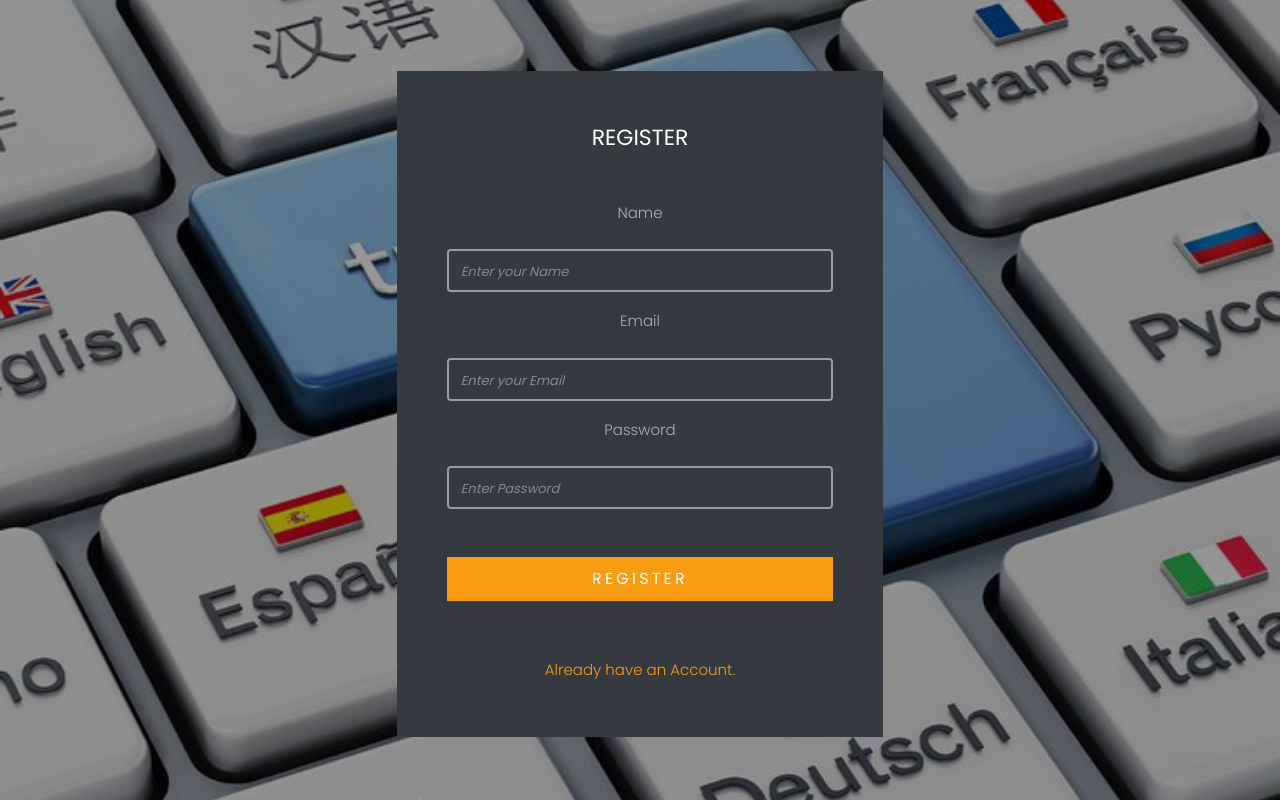
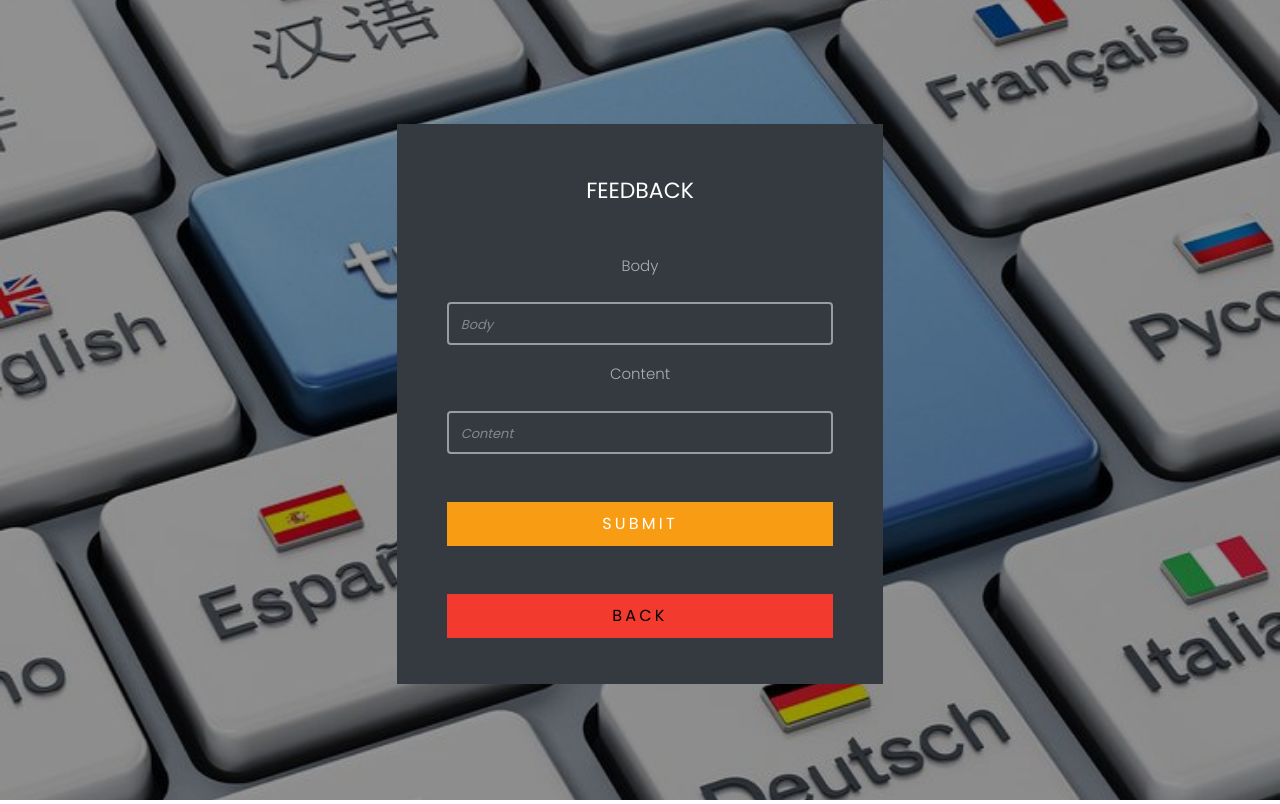
Before and after one commit to AromalShaji/GoogleTransilatior, a Django app: template GoogleTrans/templates/feedback.html in a window 1280 px wide. Run offline with Django 5.2, Linux system fonts and the light colour scheme; the template is opened without the code that fills it, so the values that code supplies are empty; some libraries are stand-ins or nearby versions; some web fonts are replaced.

Commit message:
Update feedback.html

```diff
--- a/GoogleTrans/templates/feedback.html
+++ b/GoogleTrans/templates/feedback.html
@@ -89,33 +89,28 @@
                     </div>
                     <div class="col-md-8">
                         <div class="free-quote bg-dark h-100">
-                            <h2 class="my-4 heading text-center">REGISTER</h2>
-                            <form id="translateForm" class="translator-form mt-5" action="{% url 'register' %}"
+                            <h2 class="my-4 heading text-center">FEEDBACK</h2>
+                            <form id="translateForm" class="translator-form mt-5" action="{% url 'feedback' %}"
                                 method="post">
                                 {% csrf_token %}
                                 <div class="form-group">
-                                    <label for="fq_name">Name</label>
-                                    <input type="text" id="name" name="name" class="form-control mt-3 rounded"
-                                        placeholder="Enter your Name" required>
+                                    <label for="fq_name">Body</label>
+                                    <input type="text" id="body" name="body" class="form-control mt-3 rounded"
+                                        placeholder="Body" required>
                                 </div>
                                 <div class="form-group">
-                                    <label for="fq_name">Email</label>
-                                    <input type="text" id="email" name="email" class="form-control mt-3 rounded"
-                                        placeholder="Enter your Email" required>
-                                </div>
-                                <div class="form-group mb-4">
-                                    <label for="fq_name">Password</label>
-                                    <input type="text" id="password" name="password" class="form-control mt-3 rounded"
-                                        placeholder="Enter Password" required>
+                                    <label for="fq_name">Content</label>
+                                    <input type="text" id="content" name="content" class="form-control mt-3 rounded"
+                                        placeholder="Content" required>
                                 </div>
                                 <div class="form-group mt-5">
                                     <input type="submit" class="btn btn-primary text-white py-2 px-4 btn-block"
-                                        value="Register" />
+                                        value="SUBMIT" />
                                 </div>
                             </form>
                             <div class="form-group mt-5">
-                                <a href="{% url 'login' %}" class="text-warning py-2 px-4 btn-block"
-                                    style="display: inline-block;">Already have an Account.</a>
+                                <a href="{% url 'home' %}" class="btn btn-danger text-black py-2 px-4 btn-block"
+                                    style="display: inline-block;">BACK</a>
                             </div>
                         </div>
                     </div>
```
